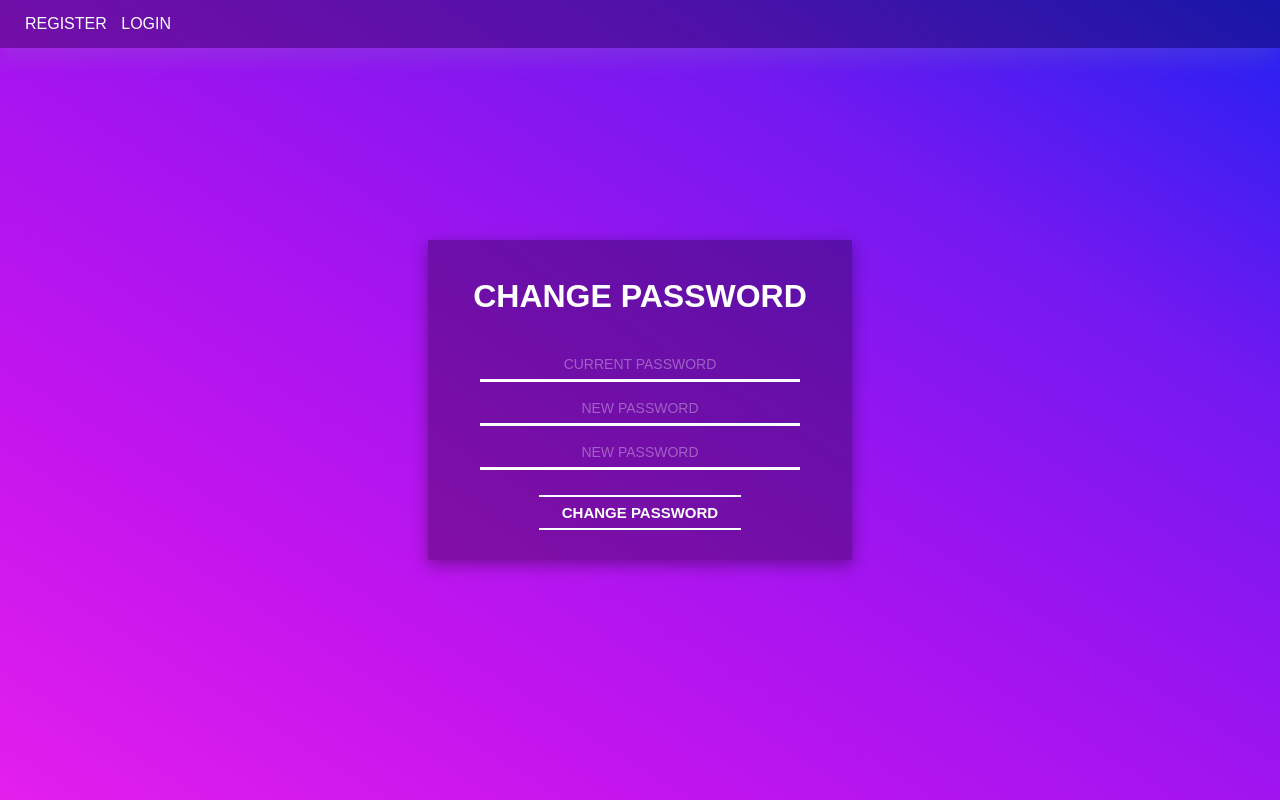
After one commit to jkeresman/Homework-19.1, a Flask app: page /change-password in a window 1280 px wide. The commit adds this page. Run offline with Flask 2, Linux system fonts and the light colour scheme.

Commit message:
change password option

```diff
--- a/constants.py
+++ b/constants.py
@@ -1,2 +1,4 @@
 RANDOM_LOW_LIMIT = 1
 RANDOM_HIGH_LIMIT = 30
+
+PASSWORD_MIN_LENGTH = 7
--- a/functions.py
+++ b/functions.py
@@ -1,3 +1,6 @@
+import hashlib
+
+import constants
 from user import User, db
 
 
@@ -7,3 +10,16 @@
         user = db.query(User).filter_by(session_token=session_token).first()
 
     return user
+
+
+def too_short_password_check(password: str) -> bool:
+    return len(password) < constants.PASSWORD_MIN_LENGTH
+
+
+def re_entered_password_check(password: str, re_entered_password: str) -> bool:
+    return password == re_entered_password
+
+
+def correct_password_check(password: str, user: User) -> bool:
+    hashed_password = hashlib.sha256(password.encode()).hexdigest()
+    return hashed_password == user.password
--- a/main.py
+++ b/main.py
@@ -1,6 +1,5 @@
 from flask import Flask, render_template, request, make_response, redirect, url_for
-from user import User, db
-from functions import get_user_by_session_token
+from functions import *
 import constants
 import random
 import hashlib
@@ -17,7 +16,7 @@ def index():
 
     user = get_user_by_session_token(session_token=session_token)
 
-    if user is not None:
+    if user:
         return render_template("game.html", user=user)
 
     return render_template("index.html")
@@ -42,28 +41,31 @@ def register():
             user_already_exists = True
             response = make_response(render_template("register.html", user_already_exists=user_already_exists))
 
-        elif re_entered_password != password:
-            incorrect_password = True
-            response = make_response(render_template("register.html", incorrect_password=incorrect_password))
+        else:
+            if too_short_password_check(password=password):
+                response = make_response(render_template("register.html", too_short_password=True))
 
-        else:
-            hashed_password = hashlib.sha256(password.encode()).hexdigest()
-            session_token = str(uuid.uuid4())
+            elif not re_entered_password_check(password=password, re_entered_password=re_entered_password):
+                response = make_response(render_template("register.html", incorrect_password=True))
 
-            secret_number = random.randint(constants.RANDOM_LOW_LIMIT, constants.RANDOM_HIGH_LIMIT)
+            else:
+                hashed_password = hashlib.sha256(password.encode()).hexdigest()
+                session_token = str(uuid.uuid4())
 
-            user = User(first_name=first_name,
-                        last_name=last_name,
-                        email=email,
-                        secret_number=secret_number,
-                        password=hashed_password,
-                        username=username,
-                        session_token=session_token,
-                        )
+                secret_number = random.randint(constants.RANDOM_LOW_LIMIT, constants.RANDOM_HIGH_LIMIT)
 
-            user.save()
+                user = User(first_name=first_name,
+                            last_name=last_name,
+                            email=email,
+                            secret_number=secret_number,
+                            password=hashed_password,
+                            username=username,
+                            session_token=session_token,
+                            )
 
-            response = make_response(render_template("login.html"))
+                user.save()
+
+                response = make_response(render_template("login.html"))
 
     return response
 
@@ -84,15 +86,13 @@ def login():
             response = make_response(render_template("login.html", incorrect_username=incorrect_username))
 
         else:
-            hashed_password = hashlib.sha256(password.encode()).hexdigest()
 
-            if user.password == hashed_password:
+            if correct_password_check(password=password, user=user):
                 response = make_response(render_template("game.html", user=user))
                 response.set_cookie("session_token", user.session_token, httponly=True, samesite="Strict")
 
-            elif user.password != hashed_password:
-                incorrect_password = True
-                response = make_response(render_template("login.html", incorrect_password=incorrect_password))
+            else:
+                response = make_response(render_template("login.html", incorrect_password=True))
 
     return response
 
@@ -109,33 +109,36 @@ def logout():
     return response
 
 
-@app.route("/secret-number", methods=["POST"])
+@app.route("/secret-number", methods=["GET", "POST"])
 def secret_number_handler():
 
-    guess_is_correct = False
+    user_guess = request.form.get("user-guess")
 
     session_token = request.cookies.get("session_token")
-
     user = get_user_by_session_token(session_token=session_token)
 
-    user_guess = int(request.form.get("user-guess"))
+    try:
+        int_user_guess = int(user_guess)
+    except ValueError:
+        return render_template("game.html", incorrect_input=True, user_guess=user_guess)
 
-    if user.secret_number == user_guess:
-        guess_is_correct = True
+    if user.secret_number == int_user_guess:
         new_secret_number = random.randint(constants.RANDOM_LOW_LIMIT, constants.RANDOM_HIGH_LIMIT)
         user.secret_number = new_secret_number
         user.save()
 
-    response = make_response(render_template("guess.html",
-                                             guess_is_correct=guess_is_correct,
-                                             secret_number=user.secret_number,
-                                             guess=user_guess,
-                                             user=user,
-                                             ))
+        response = make_response(render_template("guess.html",
+                                                 guess_is_correct=True,
+                                                 guess=int_user_guess,
+                                                 user=user,
+                                                 ))
+    else:
+        response = make_response(render_template("guess.html", guess=int_user_guess, user=user))
+
     return response
 
 
-@app.route("/profile")
+@app.route("/profile", methods=["GET"])
 def profile_handler():
 
     session_token = request.cookies.get("session_token")
@@ -144,5 +147,39 @@ def profile_handler():
     return render_template("profile.html", user=user)
 
 
+@app.route("/change-password", methods=["GET", "POST"])
+def change_password():
+
+    session_token = request.cookies.get("session_token")
+    user = get_user_by_session_token(session_token=session_token)
+
+    response = make_response(render_template("change_password.html", user=user))
+
+    if request.method == "POST":
+        if user:
+            current_password = request.form.get("current-password")
+            new_password = request.form.get("new-password")
+            re_entered_password = request.form.get("password-check")
+
+            if not correct_password_check(password=current_password, user=user):
+                return render_template("change_password.html", incorrect_password=True)
+
+            elif too_short_password_check(password=new_password):
+                return render_template("change_password.html", too_short_password=True)
+
+            elif not re_entered_password_check(password=new_password, re_entered_password=re_entered_password):
+                return render_template("change_password.html", incorrect_re_entered_password=True)
+
+            else:
+                hashed_password = hashlib.sha256(new_password.encode()).hexdigest()
+                user.password = hashed_password
+                user.save()
+
+                response = make_response(render_template("index.html", password_change=True))
+                response.set_cookie("session_token", expires=0)
+
+    return response
+
+
 if __name__ == "__main__":
     app.run(use_reloader=True)
--- /dev/null
+++ b/templates/change_password.html
@@ -0,0 +1,43 @@
+{% extends "base.html" %}
+
+{% block title %}Change password{% endblock title %}
+
+{% block content %}
+
+    <div class="container">
+
+        <form action="/change-password" method="post">
+
+            <h1>Change password</h1>
+
+            {% if incorrect_password %}
+                <p>You've entered wrong password.</p>
+                <p>Please try again!</p>
+            {% elif too_short_password %}
+                <p>Your new password is too short.</p>
+                <p>Please try again!</p>
+            {% elif incorrect_re_entered_password %}
+                <p>When re-entering your new password, you've made a mistake.</p>
+                <p>Please try again!</p>
+            {% endif %}
+
+            <div class="user-input">
+                <div class="current-password">
+                    <label for="current-password"></label>
+                    <input type="password" name="current-password" id="current-password" placeholder="current password"
+                           autofocus>
+                </div>
+                <div class="password">
+                    <label for="new-password"></label>
+                    <input type="password" name="new-password" id="new-password" placeholder="new password">
+                </div>
+                <div class="password-check">
+                    <label for="password-check"></label>
+                    <input type="password" name="password-check" id="password-check" placeholder="new password">
+                </div>
+            </div>
+            <button class="button" type="submit">Change password</button>
+        </form>
+    </div>
+
+{% endblock content %}
--- a/templates/game.html
+++ b/templates/game.html
@@ -10,6 +10,11 @@
 
             <h1>Number is between 1 and 30!</h1>
 
+            {% if incorrect_input %}
+                <p>Please enter a number!</p>
+                <p>{{user_guess}} is not a number!</p>
+            {% endif %}
+
             <div class="user-input">
                 <input type="text" id="secret-number" name="user-guess" placeholder="Enter your guess" autofocus>
             </div>
--- a/templates/guess.html
+++ b/templates/guess.html
@@ -16,7 +16,7 @@
         <h1>Wrong guess!</h1>
         <p>Your last guess: {{guess}}</p>
 
-        {% if secret_number > guess %}
+        {% if user.secret_number > guess %}
 
           <p>Try something bigger!</p>
 
--- a/templates/index.html
+++ b/templates/index.html
@@ -6,6 +6,11 @@
 
     <div class="container">
         <h1>Guess the secret number</h1>
+        {% if password_change %}
+            <p>Your password was successfully changed!</p>
+            <p>Now you can log in with your new password.</p>
+        {% endif %}
     </div>
 
+
 {% endblock content %}
--- a/templates/register.html
+++ b/templates/register.html
@@ -14,6 +14,9 @@
 
         {% elif incorrect_password %}
             <p>Wrong password!</p>
+            <p>Please try again!</p>
+        {% elif too_short_password %}
+            <p>Your password is too short.</p>
             <p>Please try again!</p>
         {% endif %}
 
```
Also changed, not shown: templates/profile.html (+6 -1 lines).
